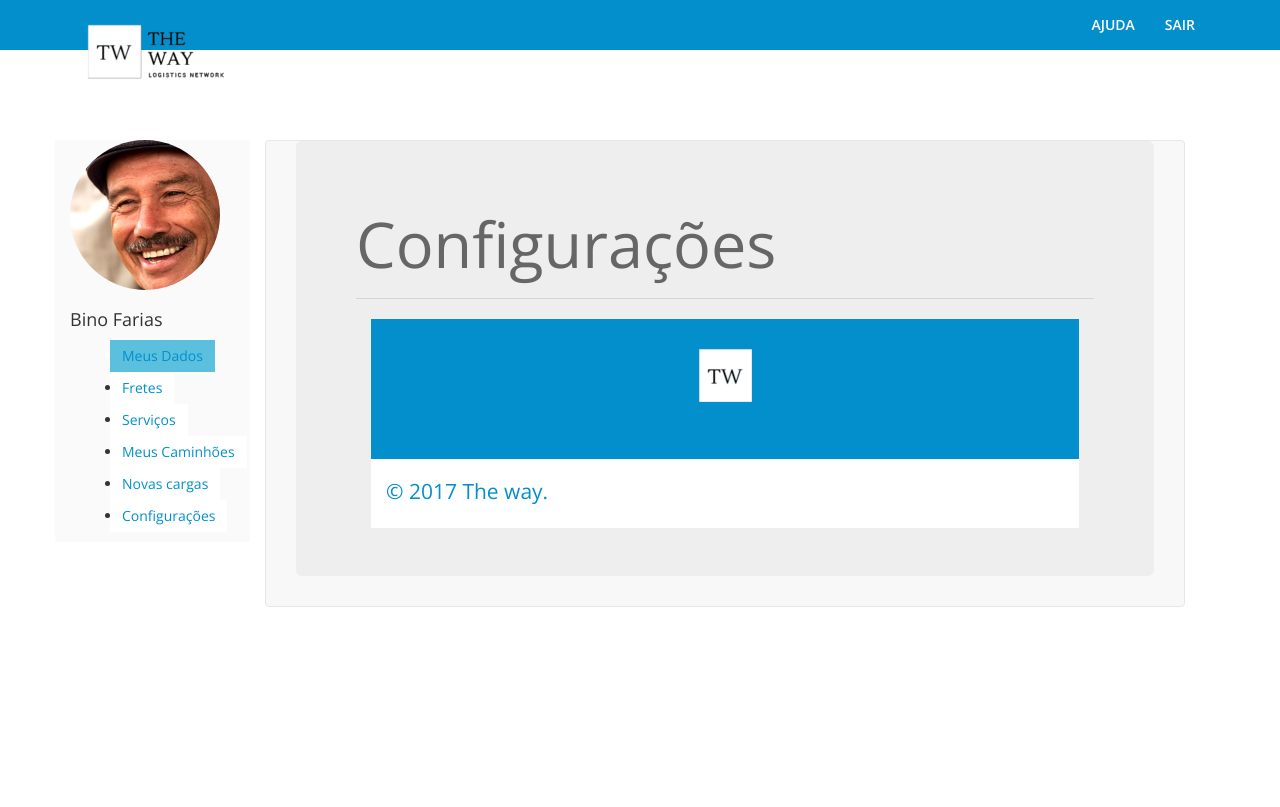
After one commit to theway2018/TheWay, a PHP site: page /app/view/configuracoes.html in a window 1280 px wide. The commit adds this page. Run offline with PHP 8.4, Linux system fonts and the light colour scheme; some libraries are stand-ins or nearby versions.

Commit message:
Add files via upload

```diff
--- /dev/null
+++ b/app/view/configuracoes.html
@@ -0,0 +1,176 @@
+<!DOCTYPE html>
+<html lang="en">
+<head>
+    <meta charset="UTF-8">
+    <meta name="viewport" content="width=device-width, initial-scale=1.0">
+    <meta name="description" content="">
+    <meta name="author" content="">
+    <title>The way - A página que guia você</title>
+
+    <link href="../../assets/css/bootstrap.min.css" rel="stylesheet">
+    <link href="../../assets/css/animate.min.css" rel="stylesheet">
+    <link href="../../assets/css/font-awesome.min.css" rel="stylesheet">
+    <link href="../../assets/css/lightbox.css" rel="stylesheet">
+    <link href="../../assets/css/main.css" rel="stylesheet">
+    <link id="css-preset" href="../../assets/css/presets/preset1.css" rel="stylesheet">
+    <link href="../../assets/css/responsive.css" rel="stylesheet">
+    <link rel="stylesheet" type="text/css" href="../../assets/css/estilotw.css">
+    <link rel="shortcut icon" href="../../assets/images/logo.png">
+    <link href='http://fonts.googleapis.com/css?family=Open+Sans:300,400,600,700' rel='stylesheet' type='text/css'>
+
+    <script type="text/javascript" src="../../assets/js/jquery.js"></script>
+    <script type="text/javascript" src="../../assets/js/bootstrap.min.js"></script>
+    <script type="text/javascript" src="../../assets/js/jquery.inview.min.js"></script>
+    <script type="text/javascript" src="../../assets/js/wow.min.js"></script>
+    <script type="text/javascript" src="../../assets/js/mousescroll.js"></script>
+    <script type="text/javascript" src="../../assets/js/smoothscroll.js"></script>
+    <script type="text/javascript" src="../../assets/js/jquery.countTo.js"></script>
+    <script type="text/javascript" src="../../assets/js/lightbox.min.js"></script>
+    <script type="text/javascript" src="../../assets/js/main.js"></script>
+    <script src="../../assets/js/html5shiv.js"></script>
+    <script src="../../assets/js/respond.min.js"></script>
+
+</head>
+<body>
+
+<!--.Pré-carregador-->
+<div class="preloader"> <i class="fa fa-circle-o-notch fa-spin"></i></div>
+<!--/.Pré-carregador-->
+
+<header id=" Home ">
+
+    </div><!--/#Controle deslizante doméstico-->
+    <div class="main-nav">
+        <div class="container">
+            <div class="navbar-header">
+                <button type="button" class="navbar-toggle" data-toggle="collapse" data-target=".navbar-collapse">
+                    <span class="sr-only"> Alternar de navegação </span>
+                    <span class="icon-bar"></span>
+                    <span class="icon-bar"></span>
+                    <span class="icon-bar"></span>
+                </button>
+                <a class="navbar-brand" href="../index.html">
+                    <h1><img class="img-responsive" src="../../assets/images/T.png" alt="logo"></h1>
+                </a>
+            </div>
+            <div class="collapse navbar-collapse">
+                <ul class="nav navbar-nav navbar-right">
+
+                    <li class="scroll"><a href="ajuda.html">       Ajuda        </a></li>
+                    <li class="scroll"><a href="../index.html"> Sair         </a></li>
+
+                </ul>
+            </div>
+        </div>
+    </div><!--/#Navegação principal(menu principal)-->
+</header><!--/# Home -->
+<section id="services">
+    <div class="container">
+        <div class="heading wow fadeInUp" data-wow-duration="1000ms" data-wow-delay="300ms">
+            <div class="row">
+                <div class="lateral col-md-2">
+
+                    <div class="moldura-foto-perfil">
+                        <img src="../../assets/images/binocargapesada.jpg">
+                    </div>
+
+                    <h3> Bino Farias </h3>
+
+                    <ul class="button">
+                        <button type="submit" class="btn btn-info">
+                            <li class="scroll"><a href="perfilCaminhoneiro.html"> Meus Dados </a></li></button>
+                        <button type="submit" class="btn btn-default">
+                            <li class="scroll"><a href="MeusFretes.html"> Fretes </a></li></button>
+                        <button type="submit" class="btn btn-default">
+                            <li class="scroll"><a href="ServicosRegistrados.html"> Serviços </a></li></button>
+                        <button type="submit" class="btn btn-default">
+                            <li class="scroll"><a href="MeusCaminhoes.html"> Meus Caminhões </a></li></button>
+                        <button type="submit" class="btn btn-default">
+                            <li class="scroll"><a href="pagina_info_da_carga.html">  Novas cargas </a></li></button>
+                        <button type="submit" class="btn btn-default">
+                            <li class="scroll"><a href="configuracoes.html">          Configurações   </a></li></button>
+                    </ul>
+
+
+                </div>
+
+                <div class="container" >
+                    <div class="col-md-10">
+                        <nav class="navbar navbar-default">
+                            <div class="container-fluid">
+                                <!-- Marca e alternar agrupados para melhor exibição móvel -->
+                                <div class="navbar-header">
+                                    <button type="button" class="navbar-toggle collapsed" data-toggle="collapse" data-target="#bs-example-navbar-collapse-1" aria-expanded="false">
+                                        <span class="sr-only">Toggle navigation</span>
+                                        <span class="icon-bar"></span>
+                                        <span class="icon-bar"></span>
+                                        <span class="icon-bar"></span>
+                                    </button>
+
+                                </div>
+
+                                <!-- Collect the nav links, forms, and other content for toggling -->
+                                <div class="collapse navbar-collapse" id="bs-example-navbar-collapse-1">
+
+
+
+
+                                    <div class="jumbotron">
+                                        <h1 class="display-4">Configurações</h1>
+                                        <p class="lead"></p>
+                                        <hr class="my-4">
+                                        <div class="container">
+                                            <style>
+                                                .grid-container {
+                                                    display: grid;
+                                                    grid-row-gap: 10px;
+                                                    grid-template-columns: auto  ;
+                                                    background-color: #d9d9d9;
+                                                    padding: 10px;
+                                                }
+                                                .grid-item {
+                                                    background-color: #d9d9d9;
+                                                    border: 1px solid darkgray;
+                                                    padding: 20px;
+                                                    font-size: 30px;
+                                                    text-align: center;
+                                                }
+                                            </style>
+
+
+
+
+
+
+
+
+
+
+
+
+                                    <footer id="footer">
+                                        <div class="footer-top wow fadeInUp" data-wow-duration="1000ms" data-wow-delay="300ms">
+                                            <div class="container text-center">
+                                                <div class="footer-logo">
+                                                    <a href="../../index.html"><img class="img-responsive" src="../../assets/images/logo.png" alt=""></a>
+                                                </div>
+                                                <div class="social-icons">
+                                                </div>
+                                            </div>
+                                        </div>
+                                        <div class="footer-bottom">
+                                            <div class="container">
+                                                <div class="row">
+                                                    <div class="col-sm-6">
+                                                        <p> &copy; 2017 The way. </p>
+                                                    </div>
+                                                    <div class="col-sm-6">
+                                                        <!-- <p class="pull-right"> Projetado por <a href="http://www.themeum.com/"> Themeum </a></p> -->
+                                                    </div>
+                                                </div>
+                                            </div>
+                                        </div>
+                                    </footer>
+
+</body>
+</html>
```
Also changed, not shown: app/view/MeusCaminhoes.html (+14 -15 lines), app/view/MeusFretes.html (+14 -13 lines), app/view/ServicosRegistrados.html (+14 -14 lines), app/view/cabecalho.php (+14 -14 lines), app/view/pagina_info_da_carga.html (+33 -35 lines), app/view/perfilCaminhoneiro.html (+8 -12 lines), app/view/teste.html (+15 -1 lines).
